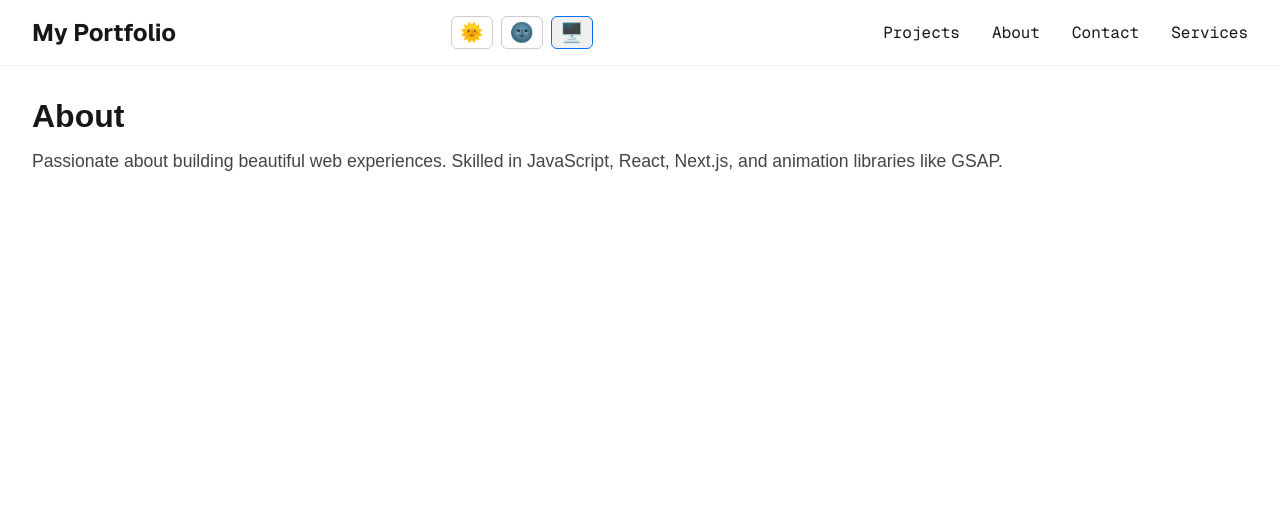
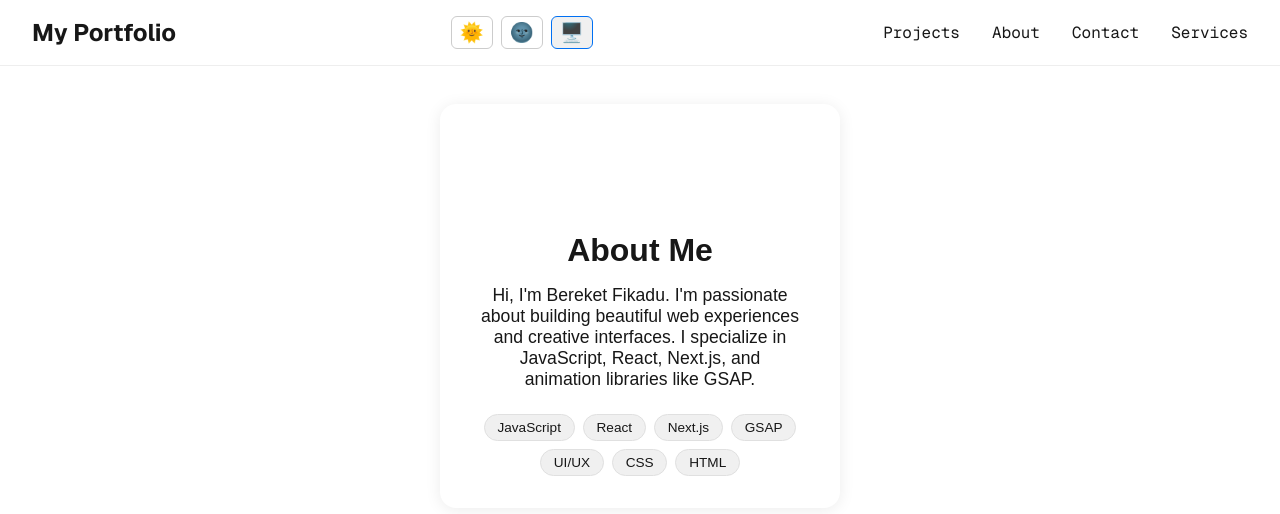
Before and after one commit to berki6/berki6.github.io, a Next.js app: page /about in a window 1280 px wide. Shown: the top 514 px of the page. Built offline with nearby package versions, Linux system fonts and the light colour scheme.

Commit message:
feat: enhance About page with improved layout, styling, and skills display

```diff
--- a/src/app/about/page.js
+++ b/src/app/about/page.js
@@ -1,17 +1,75 @@
 "use client";
 
 export default function About() {
+  const skills = ["JavaScript", "React", "Next.js", "GSAP", "UI/UX", "CSS", "HTML"];
   return (
-    <main style={{ padding: "2rem" }}>
-      <h1
-        style={{ fontSize: "2rem", fontWeight: "bold", marginBottom: "1rem" }}
-      >
-        About
-      </h1>
-      <p style={{ fontSize: "1.1rem", color: "#444" }}>
-        Passionate about building beautiful web experiences. Skilled in
-        JavaScript, React, Next.js, and animation libraries like GSAP.
-      </p>
+    <main className="about-main">
+      <div className="about-card">
+        <img src="/vercel.svg" alt="Avatar" className="about-avatar" />
+        <h1 className="about-title">About Me</h1>
+        <p className="about-bio">
+          Hi, I'm Bereket Fikadu. I'm passionate about building beautiful web experiences and creative interfaces. I specialize in JavaScript, React, Next.js, and animation libraries like GSAP.
+        </p>
+        <div className="about-skills">
+          {skills.map((skill, i) => (
+            <span className="about-skill" key={i}>{skill}</span>
+          ))}
+        </div>
+      </div>
+      <style jsx global>{`
+        .about-main {
+          display: flex;
+          justify-content: center;
+          align-items: center;
+          min-height: 60vh;
+        }
+        .about-card {
+          background: var(--background);
+          border-radius: 16px;
+          box-shadow: 0 2px 16px rgba(0,0,0,0.08);
+          padding: 2rem 2.5rem;
+          display: flex;
+          flex-direction: column;
+          align-items: center;
+          max-width: 400px;
+        }
+        .about-avatar {
+          width: 80px;
+          height: 80px;
+          border-radius: 50%;
+          margin-bottom: 1rem;
+        }
+        .about-title {
+          font-size: 2rem;
+          font-weight: bold;
+          margin-bottom: 1rem;
+        }
+        .about-bio {
+          font-size: 1.1rem;
+          color: var(--foreground);
+          text-align: center;
+          margin-bottom: 1.5rem;
+        }
+        .about-skills {
+          display: flex;
+          flex-wrap: wrap;
+          gap: 0.5rem;
+          justify-content: center;
+        }
+        .about-skill {
+          background: var(--gray-alpha-100, #f0f0f0);
+          border-radius: 9999px;
+          padding: 0.3rem 0.8rem;
+          font-size: 0.85rem;
+          color: var(--foreground);
+          border: 1px solid var(--gray-alpha-200, #e0e0e0);
+          transition: background 0.2s, color 0.2s;
+        }
+        .about-skill:hover {
+          background: #0070f3;
+          color: #fff;
+        }
+      `}</style>
     </main>
   );
 }
```
